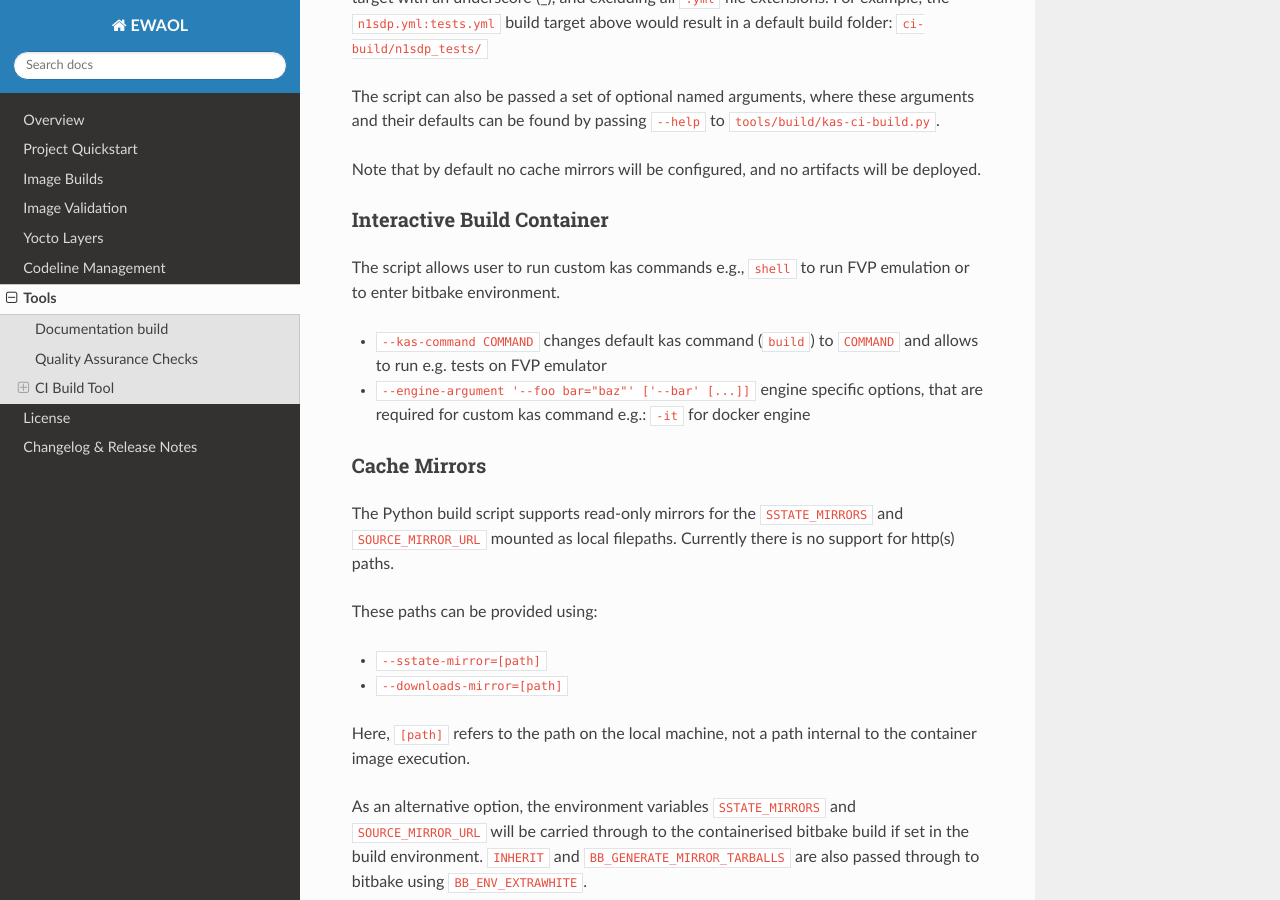
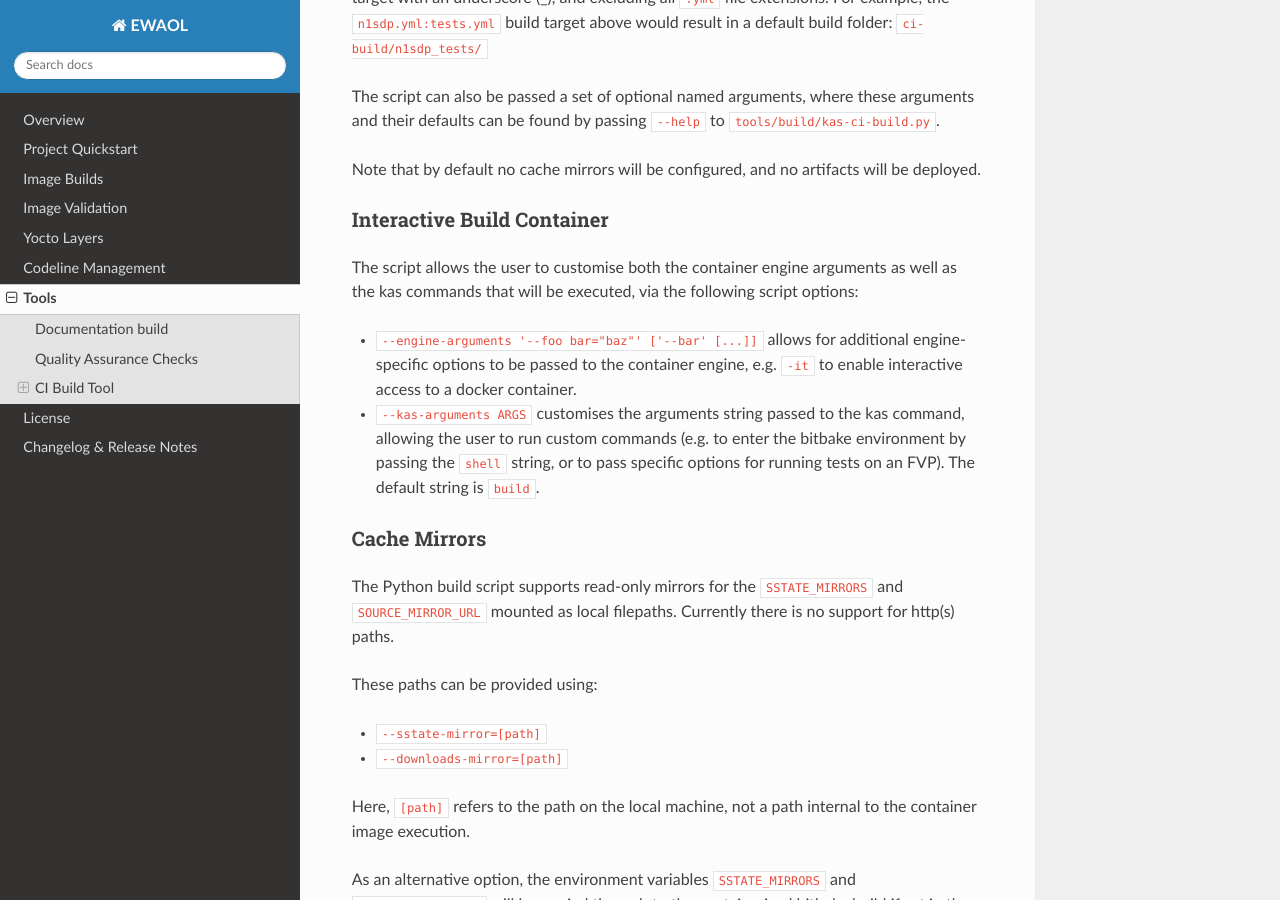
Before and after one commit to chaoge525/soafee_demo, a Sphinx documentation site: the page built from documentation/tools.rst, in a window 1280 px wide and 900 px high, scrolled down 3248 px. Built offline with Sphinx 7.4.7 and the Read the Docs theme 2.0.0, drawn with Linux system fonts in a browser that asks for light colours.

Commit message:
doc: Update kas-ci-build.py documentation
The script's --kas-command option was expanded to the --kas-arguments option.
This patch updates the documentation to reflect this.

Issue-Id: SCM-3318
Signed-off-by: Richard Neill <richard.neill@arm.com>
Change-Id: I7c14b7c0c24642105b261427c41d6ba1742adc23

```diff
--- a/documentation/tools.rst
+++ b/documentation/tools.rst
@@ -158,15 +158,18 @@ be deployed.
 Interactive Build Container
 ^^^^^^^^^^^^^^^^^^^^^^^^^^^
 
-The script allows user to run custom kas commands e.g., ``shell``
-to run FVP emulation or to enter bitbake environment.
+The script allows the user to customise both the container engine arguments as
+well as the kas commands that will be executed, via the following script
+options:
 
-* ``--kas-command COMMAND`` changes default kas command (``build``)
-  to ``COMMAND`` and allows to run e.g. tests on FVP emulator
+* ``--engine-arguments '--foo bar="baz"' ['--bar' [...]]`` allows for additional
+  engine-specific options to be passed to the container engine, e.g. ``-it`` to
+  enable interactive access to a docker container.
 
-* ``--engine-argument '--foo bar="baz"' ['--bar' [...]]`` engine specific
-  options, that are required for custom kas command e.g.:
-  ``-it`` for docker engine
+* ``--kas-arguments ARGS`` customises the arguments string passed to the kas
+  command, allowing the user to run custom commands (e.g. to enter the bitbake
+  environment by passing the ``shell`` string, or to pass specific options for
+  running tests on an FVP). The default string is ``build``.
 
 Cache Mirrors
 ^^^^^^^^^^^^^
```
Also changed, not shown: 1 other file.
